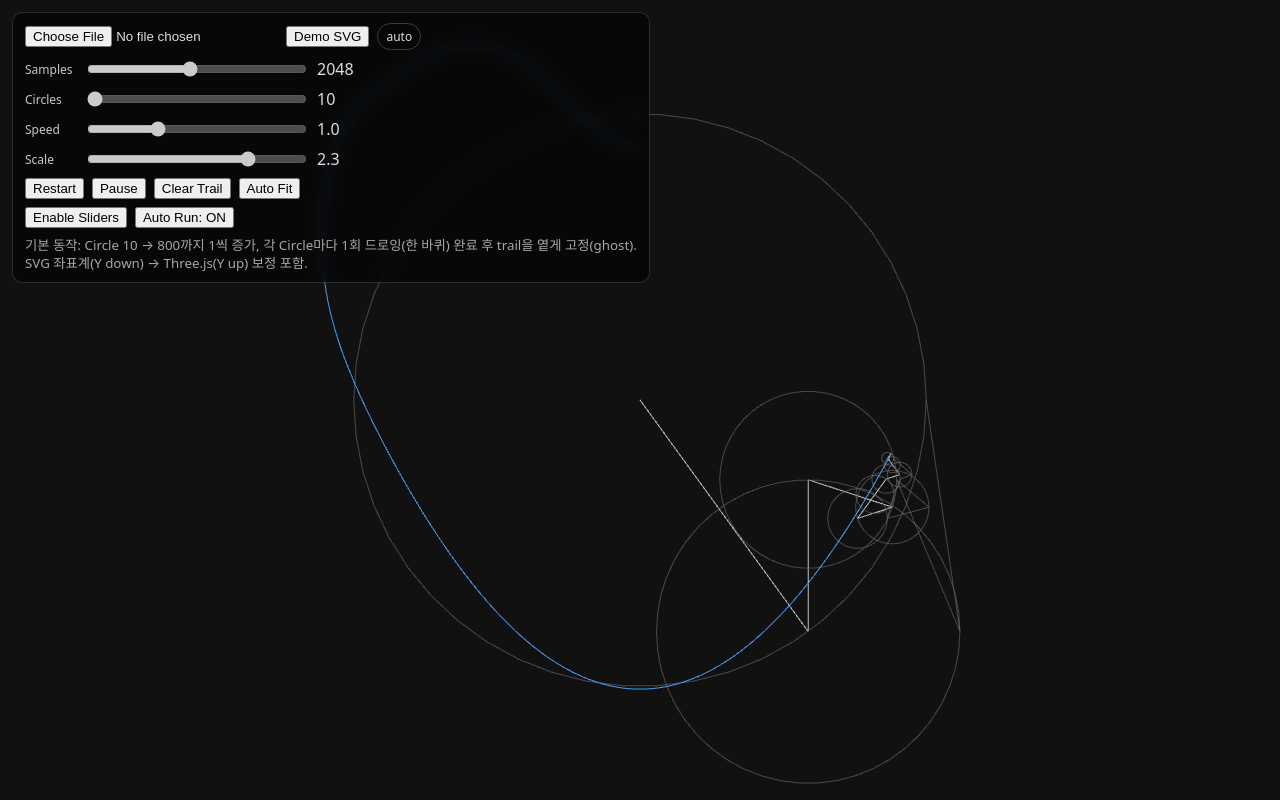
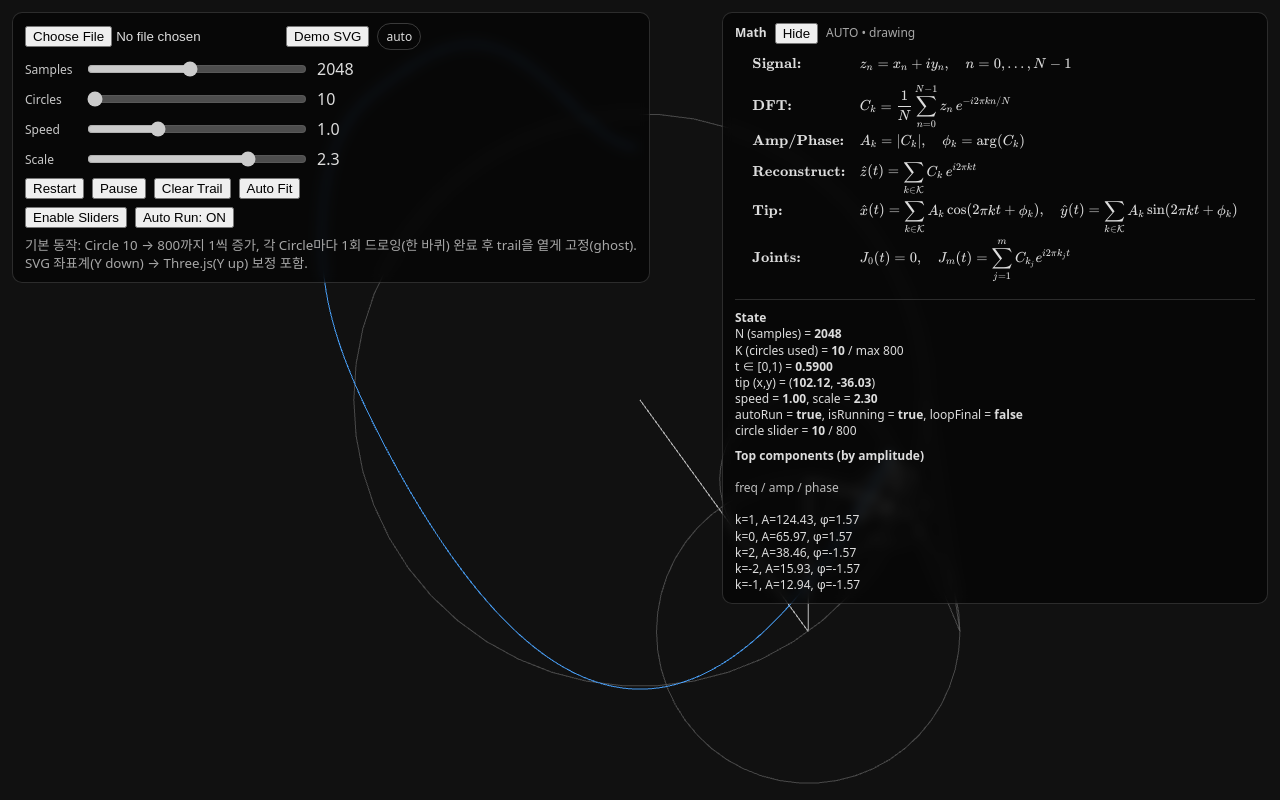
Before and after one commit to moaidemong/ftt, a plain HTML site: page index.html in a window 1280 px wide. Drawn offline with nearby package versions, Linux system fonts and the light colour scheme.

```diff
--- a/index.html
+++ b/index.html
@@ -19,6 +19,15 @@
     #ui .pill { border: 1px solid rgba(255,255,255,.2); padding: 4px 8px; border-radius: 999px; font-size: 12px; }
     #ui button { cursor: pointer; }
   </style>
+
+  <link rel="stylesheet" href="https://cdn.jsdelivr.net/npm/katex@0.16.10/dist/katex.min.css">
+  <script defer src="https://cdn.jsdelivr.net/npm/katex@0.16.10/dist/katex.min.js"></script>
+  <script defer src="https://cdn.jsdelivr.net/npm/katex@0.16.10/dist/contrib/auto-render.min.js"
+    onload="renderMathInElement(document.body,{delimiters:[
+      {left:'$$', right:'$$', display:true},
+      {left:'\\(', right:'\\)', display:false}
+    ]});">
+  </script>
 
   <script type="importmap">
   {
@@ -79,6 +88,28 @@
       기본 동작: Circle 10 → 800까지 1씩 증가, 각 Circle마다 1회 드로잉(한 바퀴) 완료 후 trail을 옅게 고정(ghost).<br/>
       SVG 좌표계(Y down) → Three.js(Y up) 보정 포함.
     </small>
+  </div>
+
+  <div id="mathPanel" style="
+    position:fixed; right:12px; top:12px; z-index:10;
+    width:min(520px, calc(100vw - 24px));
+    max-height:calc(100vh - 24px); overflow:auto;
+    background:rgba(0,0,0,.55);
+    border:1px solid rgba(255,255,255,.15);
+    padding:10px 12px; border-radius:10px; backdrop-filter:blur(6px);
+    font-size:12px; line-height:1.35;
+  ">
+    <div style="display:flex; gap:8px; align-items:center; flex-wrap:wrap; margin-bottom:8px;">
+      <b>Math</b>
+      <button id="toggleMath">Hide</button>
+      <span id="mathState" style="opacity:.75;"></span>
+    </div>
+
+    <div id="mathContent">
+      <div id="mathEq"></div>
+      <hr style="border:none; border-top:1px solid rgba(255,255,255,.15); margin:10px 0;">
+      <div id="mathVars"></div>
+    </div>
   </div>
 
   <script type="module">
@@ -177,6 +208,7 @@
       if (!f) return;
       const text = await f.text();
       await loadFromSvgText(text);
+      renderMathBlock();
     });
 
     // -----------------------
@@ -551,6 +583,95 @@
       oldTrail.userData.removeAfterFade = true;
     }
 
+    // ---- Math panel ----
+    const mathPanel = document.getElementById('mathPanel');
+    const mathEq = document.getElementById('mathEq');
+    const mathVars = document.getElementById('mathVars');
+    const toggleMathBtn = document.getElementById('toggleMath');
+    const mathContent = document.getElementById('mathContent');
+    const mathState = document.getElementById('mathState');
+
+    let showMath = true;
+    toggleMathBtn.addEventListener('click', () => {
+      showMath = !showMath;
+      mathContent.style.display = showMath ? 'block' : 'none';
+      toggleMathBtn.textContent = showMath ? 'Hide' : 'Show';
+    });
+
+    // LaTeX(고정) 템플릿
+    const LATEX_BLOCK = String.raw`
+    $$
+    \begin{aligned}
+    &\textbf{Signal:} && z_n = x_n + i y_n,\quad n=0,\dots,N-1 \\[4pt]
+    &\textbf{DFT:} && C_k = \frac{1}{N}\sum_{n=0}^{N-1} z_n\,e^{-i 2\pi kn/N} \\[4pt]
+    &\textbf{Amp/Phase:} && A_k = |C_k|,\quad \phi_k=\arg(C_k) \\[4pt]
+    &\textbf{Reconstruct:} && \hat z(t)=\sum_{k\in\mathcal{K}} C_k\,e^{i 2\pi k t} \\[4pt]
+    &\textbf{Tip:} &&
+    \hat x(t)=\sum_{k\in\mathcal{K}} A_k\cos(2\pi k t+\phi_k),\quad
+    \hat y(t)=\sum_{k\in\mathcal{K}} A_k\sin(2\pi k t+\phi_k) \\[4pt]
+    &\textbf{Joints:} && J_0(t)=0,\quad J_m(t)=\sum_{j=1}^{m} C_{k_j}e^{i2\pi k_j t}
+    \end{aligned}
+    $$
+    `;
+
+    // KaTeX 렌더(초기 1회)
+    function renderMathBlock() {
+      if (!window.katex) {
+        mathEq.textContent = "KaTeX loading...";
+        return;
+      }
+      mathEq.innerHTML = LATEX_BLOCK;
+      // auto-render가 이미 DOM 전체를 훑지만, 동적 삽입 대비해서 한 번 더:
+      if (window.renderMathInElement) {
+        window.renderMathInElement(mathEq, {
+          delimiters: [
+            { left: "$$", right: "$$", display: true },
+            { left: "\\(", right: "\\)", display: false }
+          ]
+        });
+      }
+    }
+
+    // 수치 표시(매 프레임 갱신)
+    function updateMathVars({
+      N,
+      K,
+      t,
+      tipX,
+      tipY,
+      speed,
+      scale,
+      autoEnabled,
+      isRunning,
+      loopFinal,
+      curCircle,
+      maxCircle,
+      topFreqs // [{freq, amp, phase}, ...]
+    }) {
+      // 너무 자주 DOM 갱신하면 부담 → 10fps 정도로 제한 가능
+      const lines = [];
+
+      lines.push(`<b>State</b>`);
+      lines.push(`N (samples) = <b>${N}</b>`);
+      lines.push(`K (circles used) = <b>${K}</b> / max ${maxCircle}`);
+      lines.push(`t ∈ [0,1) = <b>${t.toFixed(4)}</b>`);
+      lines.push(`tip (x,y) = (<b>${tipX.toFixed(2)}</b>, <b>${tipY.toFixed(2)}</b>)`);
+      lines.push(`speed = <b>${speed.toFixed(2)}</b>, scale = <b>${scale.toFixed(2)}</b>`);
+      lines.push(`autoRun = <b>${autoEnabled}</b>, isRunning = <b>${isRunning}</b>, loopFinal = <b>${loopFinal}</b>`);
+      lines.push(`circle slider = <b>${curCircle}</b> / ${maxCircle}`);
+
+      if (topFreqs && topFreqs.length) {
+        lines.push(`<div style="margin-top:8px;"><b>Top components (by amplitude)</b></div>`);
+        lines.push(`<div style="opacity:.85;">freq / amp / phase</div>`);
+        for (const c of topFreqs) {
+          lines.push(`k=${c.freq}, A=${c.amp.toFixed(2)}, φ=${c.phase.toFixed(2)}`);
+        }
+      }
+
+      mathVars.innerHTML = `<div style="white-space:pre-line;">${lines.join("\n")}</div>`;
+      mathState.textContent = `${autoEnabled ? "AUTO" : "MANUAL"} • ${isRunning ? "drawing" : (loopFinal ? "looping" : "idle")}`;
+    }
+
     // -----------------------
     // 로딩/계산
     // -----------------------
@@ -585,6 +706,7 @@
         <path d="M0,-10 C-20,-35 -50,-5 0,40 C50,-5 20,-35 0,-10 Z" fill="none" stroke="black"/>
       </svg>`;
       await loadFromSvgText(demo);
+      renderMathBlock();
     }
 
     // -----------------------
@@ -647,6 +769,40 @@
       updateArmsAndCircles(joints);
       pushTrailPoint(tip);
 
+      // ---- math panel update (throttle) ----
+      if (!animate._lastMath || (now - animate._lastMath) > 100) { // 10fps
+        animate._lastMath = now;
+
+        const N = parseInt(samplesEl.value, 10);
+        const K = nCircles;
+        const speed = parseFloat(speedEl.value);
+        const scale = parseFloat(scaleEl.value);
+        const curCircle = parseInt(circlesEl.value, 10);
+
+        // 상위 성분 몇 개만 보여주기(너무 많으면 UI가 지저분)
+        const top = comps.slice(0, 5).map(c => ({
+          freq: c.freq,
+          amp: c.amp,
+          phase: c.phase
+        }));
+
+        updateMathVars({
+          N,
+          K,
+          t,
+          tipX: tip.x,
+          tipY: tip.y,
+          speed,
+          scale,
+          autoEnabled: autoRun.enabled,
+          isRunning: autoRun.isRunning,
+          loopFinal,
+          curCircle,
+          maxCircle: autoRun.max,
+          topFreqs: top
+        });
+      }
+
       // ---- (요구사항 3) 한 바퀴(드로잉 1회) 완료 감지 ----
       // t가 0으로 래핑되면 "한 번의 드로잉 끝"
       if (autoRun.enabled && autoRun.isRunning) {
```
